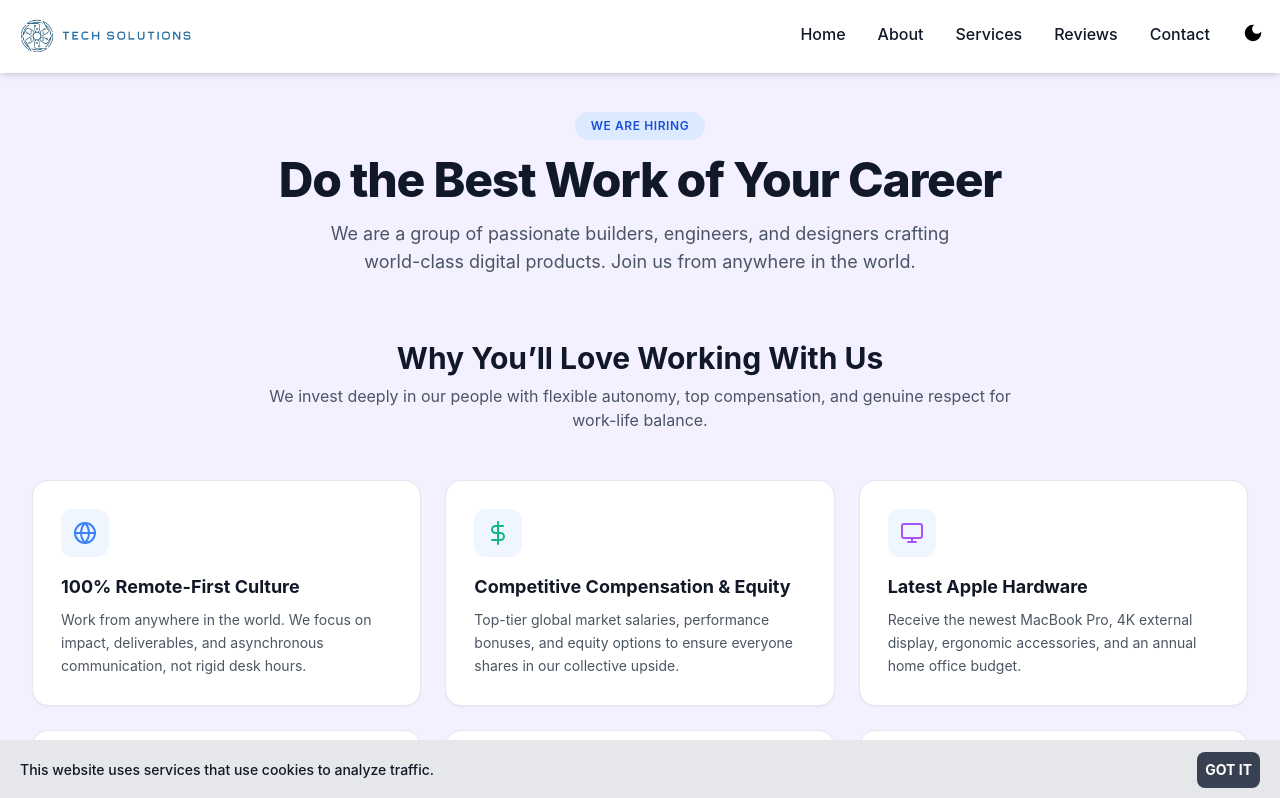
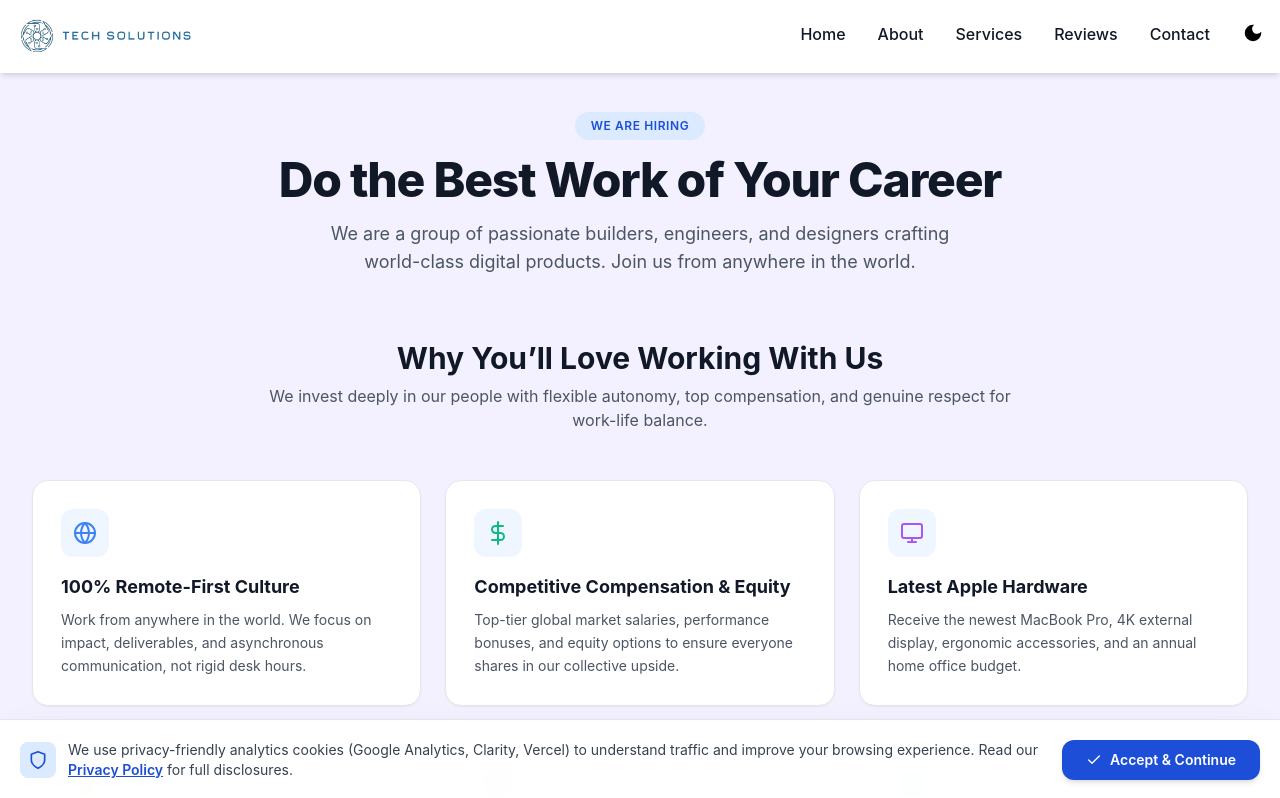
Before and after one commit to agrawal-pratham/Tech-Solutions, a Next.js app: page /careers in a window 1280 px wide. Shown: the top 798 px of the page. Built offline with nearby package versions, Linux system fonts and the light colour scheme.

Commit message:
feat(analytics): add unified analytics library, route tracking, and SpeedInsights

```diff
--- a/src/components/Cookie/Cookie.jsx
+++ b/src/components/Cookie/Cookie.jsx
@@ -1,40 +1,59 @@
+import { trackEvent } from "@/lib/analytics";
+import Link from "next/link";
 import { useEffect, useState } from "react";
+import { FiCheck, FiShield } from "react-icons/fi";
 
 export default function CookieBanner() {
-  const [showConsent, setShowConsent] = useState(true);
+  const [showConsent, setShowConsent] = useState(false);
 
-  const onClick = () => {
-    localStorage.setItem("showCookieConsent", false);
+  useEffect(() => {
+    const hasConsented = localStorage.getItem("cookie_consent_accepted");
+    if (!hasConsented) {
+      setShowConsent(true);
+    }
+  }, []);
+
+  const handleAccept = () => {
+    localStorage.setItem("cookie_consent_accepted", "true");
     setShowConsent(false);
+    trackEvent({
+      action: "cookie_consent_accepted",
+      category: "consent",
+      label: "accepted",
+    });
   };
-  useEffect(() => {
-    let toShow = localStorage.getItem("showCookieConsent");
-    setShowConsent(!toShow);
-  }, []);
+
   if (!showConsent) {
-    return <></>;
+    return null;
   }
 
   return (
-    <div className="flex flex-col items-start justify-between z-10 px-5 py-3 box-border bg-gray-200 md:flex-row md:space-y-0 md:items-stretch md:space-x-2 fixed bottom-0 w-full">
-      <div className="flex items-center text-gray-900 w-full ">
-        <p className="text-sm font-medium">
-          This website uses services that use cookies to analyze traffic.
-          {/*
-          You can learn more about the services we use at
-          our{" "}
-          <a className="text-sm underline hover:text-lightAccent">
-            <Link href="/privacy-policy">privacy policy</Link>
-          </a> */}
-        </p>
-      </div>
-      <div className="flex justify-end w-full">
-        <button
-          className="p-2 rounded-lg text-sm font-bold text-white uppercase bg-gray-700 whitespace-nowrap"
-          onClick={onClick}
-        >
-          Got it
-        </button>
+    <div className="fixed bottom-0 left-0 right-0 z-50 p-4 sm:p-5 bg-white/95 dark:bg-gray-900/95 backdrop-blur-md border-t border-gray-200 dark:border-gray-800 shadow-2xl transition-all">
+      <div className="max-w-7xl mx-auto flex flex-col md:flex-row items-center justify-between gap-4">
+        <div className="flex items-start sm:items-center gap-3 text-gray-700 dark:text-gray-300">
+          <div className="p-2 rounded-lg bg-blue-100 dark:bg-blue-900/50 text-primary dark:text-blue-400 shrink-0">
+            <FiShield size={20} />
+          </div>
+          <p className="text-xs sm:text-sm leading-relaxed">
+            We use privacy-friendly analytics cookies (Google Analytics, Clarity, Vercel) to understand traffic and improve your browsing experience. Read our{" "}
+            <Link
+              href="/privacy-policy"
+              className="text-primary dark:text-blue-400 font-semibold underline hover:text-blue-700 transition-colors"
+            >
+              Privacy Policy
+            </Link>{" "}
+            for full disclosures.
+          </p>
+        </div>
+        <div className="flex items-center gap-3 w-full sm:w-auto justify-end shrink-0">
+          <button
+            onClick={handleAccept}
+            className="flex items-center justify-center gap-2 px-6 py-2.5 rounded-xl text-xs sm:text-sm font-semibold text-white bg-primary hover:bg-blue-700 shadow-md hover:shadow-lg transition-all"
+          >
+            <FiCheck size={16} />
+            Accept & Continue
+          </button>
+        </div>
       </div>
     </div>
   );
--- /dev/null
+++ b/src/lib/analytics.js
@@ -0,0 +1,59 @@
+/**
+ * Analytics Utility for Tech Solutions
+ * Integrates:
+ * 1. Google Analytics 4 (GA4) - G-NLPQCWCG1G
+ * 2. Microsoft Clarity - nfjtkrqli4
+ * 3. Vercel Analytics & Speed Insights
+ */
+
+export const GA_TRACKING_ID = "G-NLPQCWCG1G";
+export const CLARITY_PROJECT_ID = "nfjtkrqli4";
+
+// Log page views on client-side route changes
+export const trackPageView = (url) => {
+  if (typeof window !== "undefined") {
+    // Google Analytics 4 pageview
+    if (typeof window.gtag === "function") {
+      window.gtag("config", GA_TRACKING_ID, {
+        page_path: url,
+        page_location: window.location.href,
+        page_title: document.title,
+      });
+    }
+
+    // Microsoft Clarity page navigation tag
+    if (typeof window.clarity === "function") {
+      window.clarity("set", "page", url);
+    }
+  }
+};
+
+// Log specific custom events (conversions, interactions, form submissions)
+export const trackEvent = ({ action, category = "general", label = "", value = 0, params = {} }) => {
+  if (typeof window !== "undefined") {
+    // GA4 Custom Event
+    if (typeof window.gtag === "function") {
+      window.gtag("event", action, {
+        event_category: category,
+        event_label: label,
+        value: value,
+        ...params,
+      });
+    }
+
+    // Microsoft Clarity Custom Event
+    if (typeof window.clarity === "function") {
+      window.clarity("event", action);
+      if (label) {
+        window.clarity("set", action, String(label));
+      }
+    }
+  }
+};
+
+// Set custom user or session attributes in Clarity
+export const setClarityTag = (key, value) => {
+  if (typeof window !== "undefined" && typeof window.clarity === "function") {
+    window.clarity("set", key, String(value));
+  }
+};
--- a/src/pages/_app.js
+++ b/src/pages/_app.js
@@ -3,16 +3,37 @@ import Footer from "@/components/Home/Footer/Footer";
 import Header from "@/components/Home/Header/Header";
 import ScrollTop from "@/components/Shared/ScrollTop/ScrollTop";
 import { ThemeContextProvider } from "@/context/ThemeContext";
+import { trackPageView } from "@/lib/analytics";
 import "@/styles/globals.css";
 import { GoogleAnalytics } from "@next/third-parties/google";
 import { Analytics } from "@vercel/analytics/react";
+import { SpeedInsights } from "@vercel/speed-insights/next";
 import Head from "next/head";
+import { useRouter } from "next/router";
 import Script from "next/script";
+import { useEffect } from "react";
 
 export default function App({ Component, pageProps }) {
+  const router = useRouter();
+
+  useEffect(() => {
+    const handleRouteChange = (url) => {
+      trackPageView(url);
+    };
+
+    router.events.on("routeChangeComplete", handleRouteChange);
+    return () => {
+      router.events.off("routeChangeComplete", handleRouteChange);
+    };
+  }, [router.events]);
+
   return (
     <>
-      <Script id="microsoft-clarity-analytics">
+      {/* Microsoft Clarity Analytics */}
+      <Script
+        id="microsoft-clarity-analytics"
+        strategy="afterInteractive"
+      >
         {`
           (function(c,l,a,r,i,t,y){
             c[a]=c[a]||function(){(c[a].q=c[a].q||[]).push(arguments)};
@@ -24,7 +45,7 @@ export default function App({ Component, pageProps }) {
       <Head>
         <meta
           name="keywords"
-          content="tech solutions, web development, AI, innovation, technology, pratham, full stack"
+          content="tech solutions, web development, AI, innovation, technology, pratham, full stack, cloud architecture, next.js"
         />
         <meta
           property="og:image"
@@ -65,8 +86,15 @@ export default function App({ Component, pageProps }) {
         <CookieBanner />
         <ScrollTop />
       </ThemeContextProvider>
+
+      {/* Google Analytics 4 */}
       <GoogleAnalytics gaId="G-NLPQCWCG1G" />
+
+      {/* Vercel Web Analytics */}
       <Analytics />
+
+      {/* Vercel Speed Insights (Core Web Vitals) */}
+      <SpeedInsights />
     </>
   );
 }
```
Lines whose indentation alone changed are shown as unchanged.
